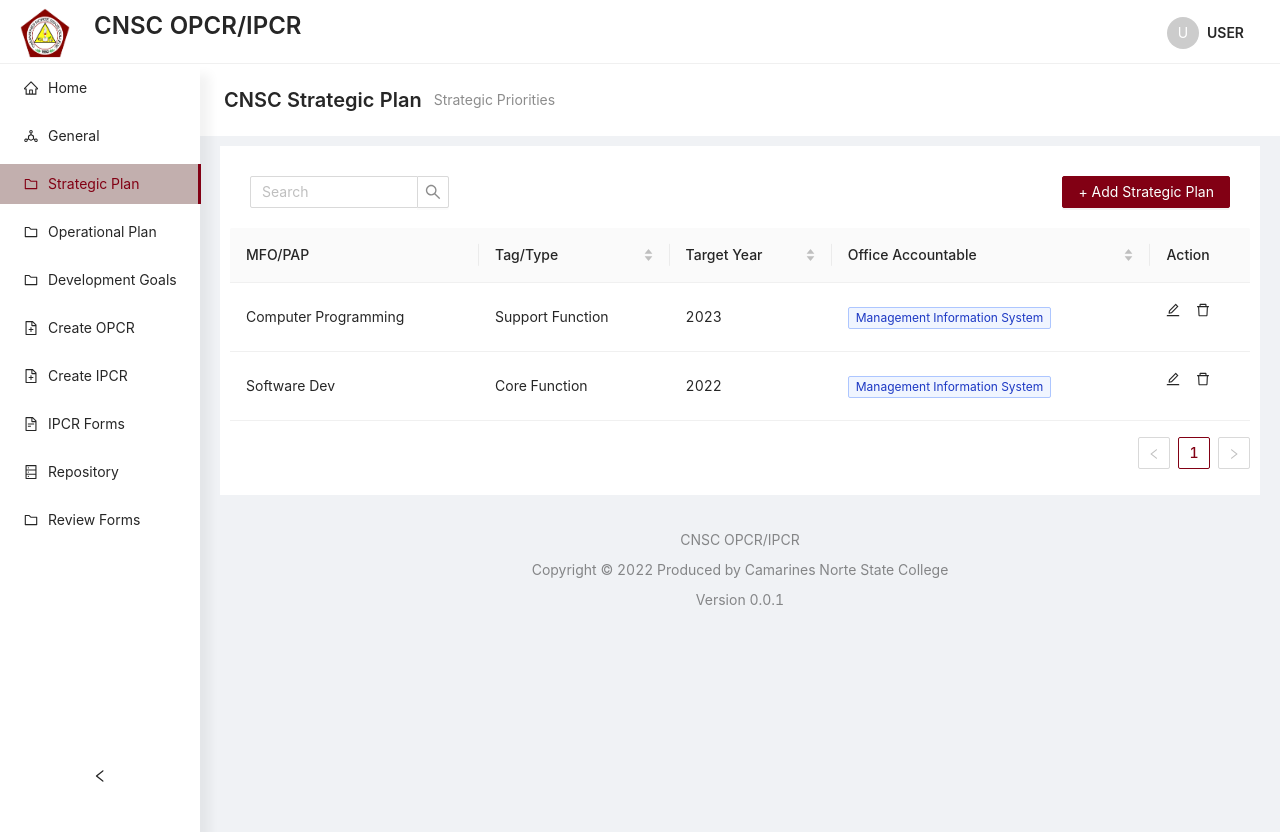
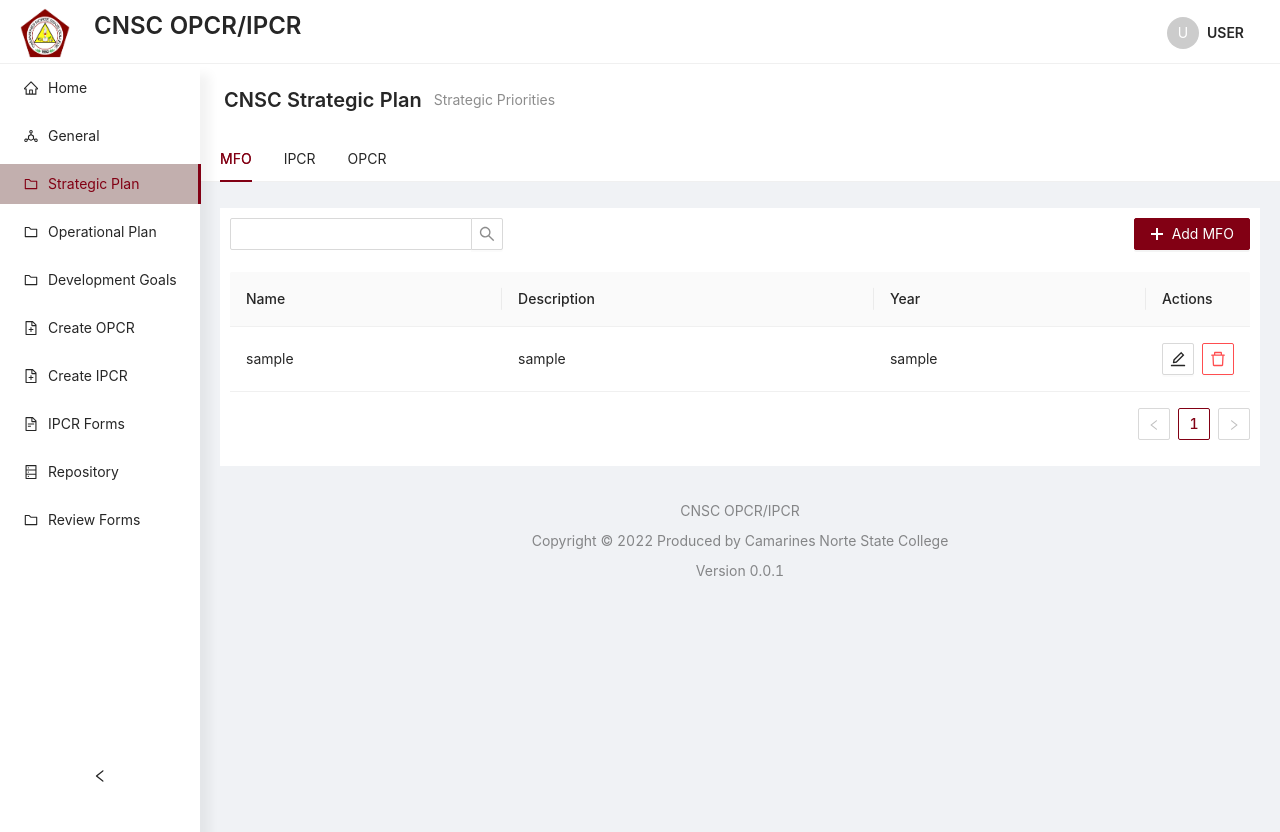
Before and after one commit to qsxFree/opcr-ipcr-frontend, a React (Create React App) app: page /strategicplan in a window 1280 px wide. Built offline with nearby package versions, Linux system fonts and the light colour scheme.

Commit message:
Strategic Plan Page

```diff
--- /dev/null
+++ b/src/ui/page/Strategicplan/IpcrPage.jsx
@@ -0,0 +1,11 @@
+import React from "react";
+
+const IpcrPage = () => {
+  return (
+    <>
+      <div className="base-container"></div>
+    </>
+  );
+};
+
+export default IpcrPage;
--- /dev/null
+++ b/src/ui/page/Strategicplan/MfoPage.jsx
@@ -0,0 +1,63 @@
+import React from "react";
+import { Table, Row, Col, Input, Button, Space } from "antd";
+import { SendOutlined, PlusOutlined } from "@ant-design/icons";
+import TableActions from "../../component/action/TableActions";
+const dataSource = [
+  {
+    name: "sample",
+    description: "sample",
+    year: "sample",
+  },
+];
+
+const column = [
+  {
+    title: "Name",
+    dataIndex: "name",
+    key: "name",
+  },
+  {
+    title: "Description",
+    dataIndex: "description",
+    key: "description",
+  },
+  {
+    title: "Year",
+    dataIndex: "year",
+    key: "year",
+  },
+  {
+    title: "Actions",
+    fixed: "right",
+    width: 100,
+    render: (data, record) => {
+      return <TableActions hasDelete />;
+    },
+  },
+];
+const MfoPage = () => {
+  return (
+    <>
+      <div className="base-container">
+        <Row justify="space-between">
+          <Col>
+            <Input.Search />
+          </Col>
+          <Col>
+            <Button
+              type="primary"
+              //onClick={_handleAddButtonClick}
+              icon={<PlusOutlined />}
+            >
+              Add MFO
+            </Button>
+          </Col>
+        </Row>
+        <br />
+        <Table columns={column} dataSource={dataSource} />
+      </div>
+    </>
+  );
+};
+
+export default MfoPage;
--- /dev/null
+++ b/src/ui/page/Strategicplan/OpcrPage.jsx
@@ -0,0 +1,78 @@
+import React from "react";
+import { Table, Row, Col, Input, Button, Space } from "antd";
+import { SendOutlined, PlusOutlined } from "@ant-design/icons";
+import TableActions from "../../component/action/TableActions";
+
+const dataSource = [
+  {
+    mfo: "sample",
+    type: "sample",
+  },
+];
+
+const column = [
+  {
+    title: "Major Final Output",
+    dataIndex: "mfo",
+    key: "mfo",
+  },
+  {
+    title: "Type",
+    dataIndex: "type",
+    key: "type",
+  },
+  {
+    title: "Details",
+    dataIndex: "details",
+    key: "details",
+    width: 100,
+    render: (data, record) => {
+      return <Button>View Details</Button>;
+    },
+  },
+  {
+    title: "Actions",
+    fixed: "right",
+    width: 100,
+    render: (data, record) => {
+      return <TableActions hasDelete />;
+    },
+  },
+];
+
+const OpcrPage = () => {
+  return (
+    <>
+      <div className="base-container">
+        <Row justify="space-between">
+          <Col>
+            <Input.Search />
+          </Col>
+          <Col>
+            <Space>
+              <Button
+                type="primary"
+                //onClick={_handleAddButtonClick}
+                icon={<SendOutlined />}
+              >
+                Send Approval
+              </Button>
+
+              <Button
+                type="primary"
+                //onClick={_handleAddButtonClick}
+                icon={<PlusOutlined />}
+              >
+                Add Strategic Plan
+              </Button>
+            </Space>
+          </Col>
+        </Row>
+        <br />
+        <Table columns={column} dataSource={dataSource} />
+      </div>
+    </>
+  );
+};
+
+export default OpcrPage;
--- a/src/ui/page/Strategicplan/StrategicPlanPage.jsx
+++ b/src/ui/page/Strategicplan/StrategicPlanPage.jsx
@@ -2,19 +2,38 @@
 import { PageHeader } from "antd";
 import { useContext } from "react/cjs/react.development";
 import NavigatorContext from "../../../service/context/NavigatorContext";
-import PresTable from "../../component/Prestable/PresTable";
+import ContentTab from "../../component/tabs/ContentTab";
+import MfoPage from "./MfoPage";
+import IpcrPage from "./IpcrPage";
+import OpcrPage from "./OpcrPage";
+//import PresTable from "../../component/Prestable/PresTable";
 
 const StrategicPlanPage = () => {
   const navigatorContext = useContext(NavigatorContext);
   navigatorContext.setSelectedKey("strategicPlan");
 
+  const content = [
+    {
+      title: "MFO",
+      key: "mfo",
+      content: <MfoPage />,
+    },
+    {
+      title: "IPCR",
+      key: "ipcr",
+      content: <IpcrPage />,
+    },
+    {
+      title: "OPCR",
+      key: "opcr",
+      content: <OpcrPage />,
+    },
+  ];
+
   return (
     <>
       <PageHeader title="CNSC Strategic Plan" subTitle="Strategic Priorities" />
-
-      <div className="base-container">
-        <PresTable />
-      </div>
+      <ContentTab content={content} />
     </>
   );
 };
```
